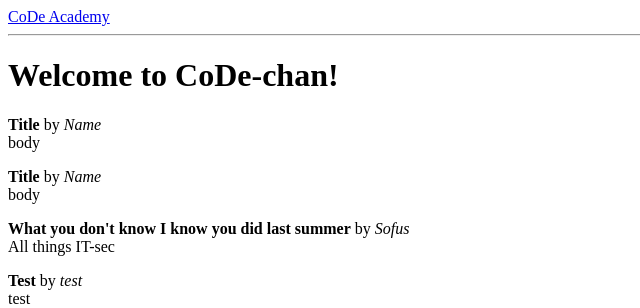
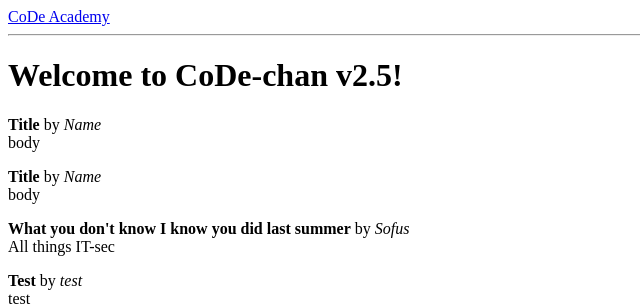
Before and after one commit to eficode-academy/ca-project, a Flask app: page / in a window 1280 px wide. Shown: the top 308 px of the page, without its empty margins (0-640 px from the left). Run offline with Flask 2, Linux system fonts and the light colour scheme; data comes from the database, SQL or seed files in the repository.

Commit message:
Change in headline

```diff
--- a/app/templates/index.html
+++ b/app/templates/index.html
@@ -1,6 +1,6 @@
 {% extends "base.html" %}
 {% block content %}
-<h1>Welcome to CoDe-chan!</h1>
+<h1>Welcome to CoDe-chan v2.5!</h1>
     {% for post in posts %}
     <div><p><b>{{ post.title }}</b> by <i>{{ post.user_name }}</i> <br />
         {{ post.body }}</p>
```
